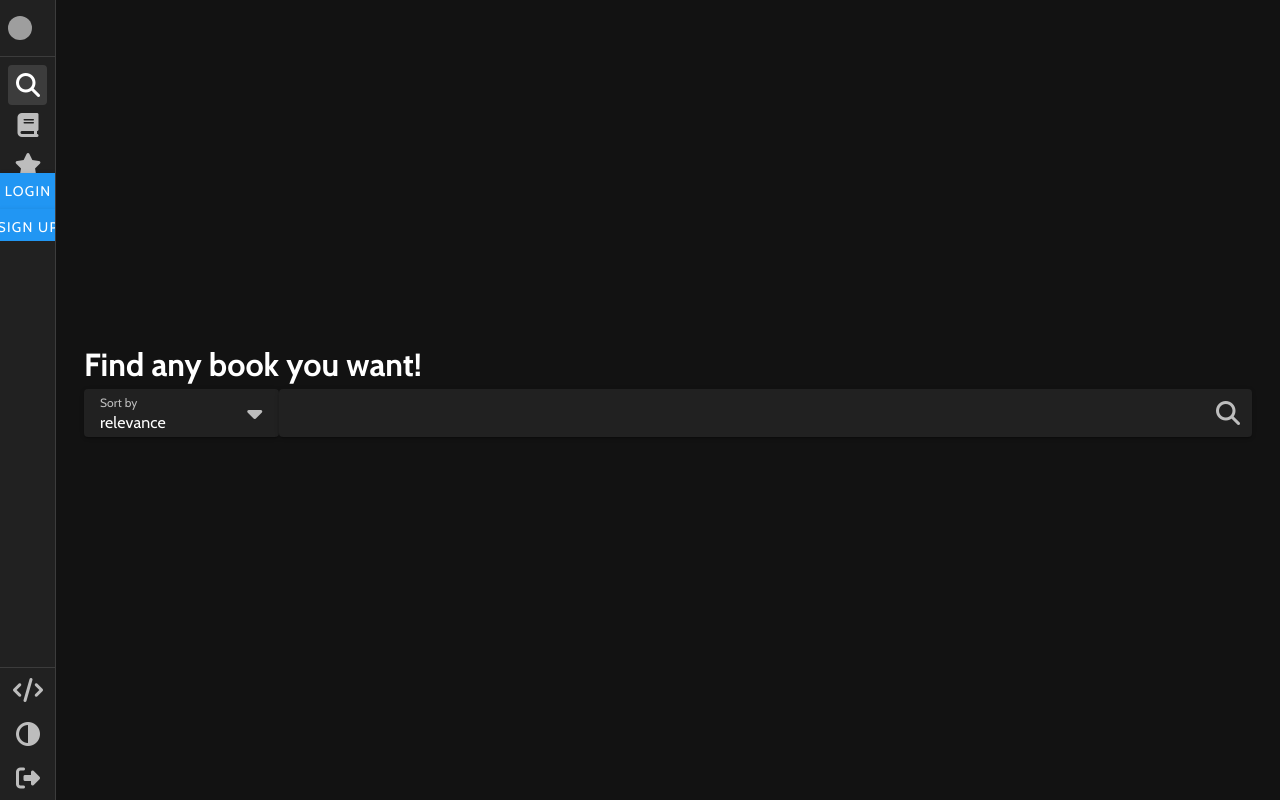
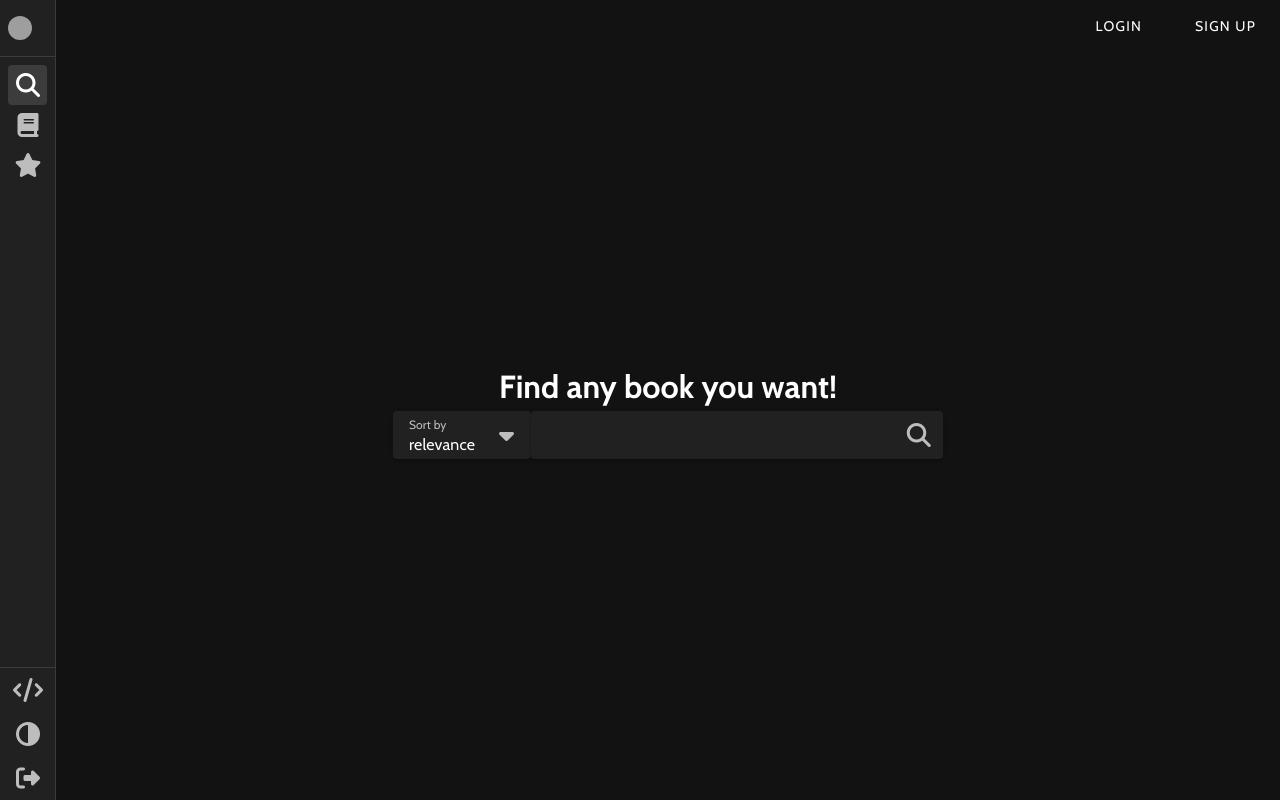
Before and after one commit to knull-a/books-app, a Vue app: page / in a window 1280 px wide. Built offline with nearby package versions, Linux system fonts and the light colour scheme; grey boxes are pictures that could not be loaded.

Commit message:
move auth modal to header

```diff
--- a/src/App.vue
+++ b/src/App.vue
@@ -1,20 +1,36 @@
 <script setup lang="ts">
+import { onMounted } from 'vue';
 import { RouterView } from 'vue-router';
 import NavigationBar from '@/components/NavigationBar.vue'
+import HeaderBar from '@/components/HeaderBar.vue';
+import { useUserStore } from '@/stores/users';
+
+const userStore = useUserStore()
+onMounted(() => {
+  userStore.getUser()
+})
 </script>
 
 <template>
-  <v-app style="max-width: 1300px; margin: 0 auto;">
-    <NavigationBar />
-    <v-main>
-      <RouterView />
-    </v-main>
+  <v-app>
+    <header>
+      <HeaderBar />
+    </header>
+      <NavigationBar />
+      <v-main style="max-width: 1300px; margin: 0 auto;">
+        <RouterView />
+      </v-main>
   </v-app>
 </template>
 
 <style lang="scss">
 @import url('https://fonts.googleapis.com/css2?family=Cabin:wght@400;600;700&display=swap');
 @import url('https://fonts.googleapis.com/css2?family=Playfair+Display:wght@700;900&display=swap');
+
+.wrapper {
+  max-width: 1300px;
+  margin: 0 auto;
+}
 
 body {
   font-family: 'Cabin', sans-serif;
--- a/src/components/AuthPage.vue
+++ b/src/components/AuthPage.vue
@@ -1,5 +1,5 @@
 <script setup lang="ts">
-import { ref, defineProps, reactive } from 'vue';
+import { ref, reactive } from 'vue';
 import { useUserStore } from '@/stores/users';
 import type { credentials } from "@/stores/users"
 import { storeToRefs } from 'pinia';
@@ -24,6 +24,11 @@ const clearUserCredentials = () => {
     userCredentials.password = ""
     errorMessage.value = ''
 }
+const handleClose = () => {
+    isVisible.value = false
+    clearUserCredentials()
+    userStore.getUser()
+}
 
 const handleSubmit = async () => {
     if (props.isLogin) {
@@ -31,22 +36,17 @@ const handleSubmit = async () => {
             password: userCredentials.password,
             email: userCredentials.email
         })
-        isVisible.value = false
-        clearUserCredentials()
     } else {
         await userStore.handleSignup(userCredentials)
+        console.log('islogin else');
     }
     if (user.value) {
-        isVisible.value = false
-        clearUserCredentials()
+        handleClose()
+    }
     console.log(user.value)
 }
-}
 
-const handleClose = () => {
-    isVisible.value = false
-    clearUserCredentials()
-}
+
 
 
 
@@ -54,10 +54,9 @@ const handleClose = () => {
 </script>
 <template>
     {{ user }}
-    <v-row justify="center">
     <v-dialog width="1024" v-model="isVisible">
         <template v-slot:activator="{ props }">
-                <v-btn color="primary" v-bind="props">
+            <v-btn variant="text" class="mx-2" rounded="xl" v-bind="props">
                 {{ title }}
             </v-btn>
         </template>
@@ -94,5 +93,4 @@ const handleClose = () => {
             </v-card-actions>
         </v-card>
     </v-dialog>
-    </v-row>
 </template>
--- /dev/null
+++ b/src/components/HeaderBar.vue
@@ -0,0 +1,12 @@
+<script setup lang="ts">
+import AuthPage from '@/components/AuthPage.vue';
+</script>
+
+<template>
+    <v-row justify="end" no-gutters class="mt-2">
+        <div>
+            <AuthPage isLogin="isLogin" />
+            <AuthPage !isLogin="isLogin" />
+        </div>
+    </v-row>
+</template>
--- a/src/components/NavigationBar.vue
+++ b/src/components/NavigationBar.vue
@@ -5,15 +5,7 @@ import { RouterLink } from 'vue-router';
 import { ref } from 'vue';
 
 const drawer = ref(true)
-const items = ref([
-    { title: "Search", icon: "fas fa-search" },
-    { title: "Bookshelves", icon: "fas fa-book" },
-    { title: "Newest", icon: "fas fa-star" },
-    { title: "API", icon: "fas fa-code" },
-])
 const rail = ref(true)
-
-const isLogin = ref(false)
 
 </script>
 
@@ -36,20 +28,19 @@ const isLogin = ref(false)
                         title="Bookshelves" value="bookshelves"></v-list-item></RouterLink>
                 <RouterLink to="/newest" active-class="v-list-item--active"><v-list-item prepend-icon="fas fa-star"
                         title="Newest" value="newest"></v-list-item></RouterLink>
-                <AuthPage isLogin="isLogin" />
-                <AuthPage !isLogin="isLogin" />
             </v-list>
             <template v-slot:append>
                 <v-divider></v-divider>
                 <v-list-item prepend-icon="fas fa-code">
-                    <form target="_blank"
-                        action="https://developers.google.com/books/">
-                        <v-btn type="submit">API</v-btn></form>
+                    <form target="_blank" action="https://developers.google.com/books/">
+                        <v-btn type="submit">API</v-btn>
+                    </form>
                 </v-list-item>
                 <v-list-item prepend-icon="fas fa-circle-half-stroke fa-rotate-180">
                     <ThemeToggle />
-            </v-list-item>
-            <v-list-item prepend-icon="fas fa-right-from-bracket"><v-btn>Logout</v-btn></v-list-item>
-        </template>
-    </v-navigation-drawer>
-</v-card></template>
+                </v-list-item>
+                <v-list-item prepend-icon="fas fa-right-from-bracket"><v-btn>Logout</v-btn></v-list-item>
+            </template>
+        </v-navigation-drawer>
+    </v-card>
+</template>
--- a/src/components/SearchQuery.vue
+++ b/src/components/SearchQuery.vue
@@ -69,14 +69,14 @@ async function getBooks(state?: any) {
 <template>
     <v-container class="fill-height">
         <v-row class="d-flex" no-gutters>
-            <v-col cols="12" justify-self="center">
+            <v-col class="text-center" cols="12" justify-self="center">
                 <h1>Find any book you want!</h1>
             </v-col>
-            <v-col cols="2">
+            <v-col cols="3">
                 <v-select v-model="order" density="comfortable" label="Sort by" variant="solo"
                     :items="['relevance', 'newest']"></v-select>
             </v-col>
-            <v-col cols="10">
+            <v-col cols="9">
                 <v-text-field append-inner-icon="fas fa-search" variant="solo" density="comfortable" v-if="!isLoading"
                     type="text" v-model="searchQuery" @keypress.enter="getBooks()"
                     @click:append-inner="getBooks()"></v-text-field>
--- a/src/stores/users.ts
+++ b/src/stores/users.ts
@@ -127,8 +127,31 @@ export const useUserStore = defineStore("user", () => {
 
   };
 
+
   const handleLogout = () => {};
-  const getUser = () => {};
+  const getUser = async () => {
+    isLoading.value = true
+    const {data} = await supabase.auth.getUser()
+
+    if(!data.user) {
+      isLoading.value = false
+      return user.value = null
+    }
+
+    const {data: userWithEmail} = await supabase
+      .from("users")
+      .select()
+      .eq("email", data?.user?.email)
+      .single()
+
+    user.value = {
+      username: userWithEmail?.username,
+      email: userWithEmail?.email,
+      id: userWithEmail?.id
+    }
+    isLoading.value = false
+
+  };
 
   return {
     errorMessage,
```
Lines whose indentation alone changed are shown as unchanged.
